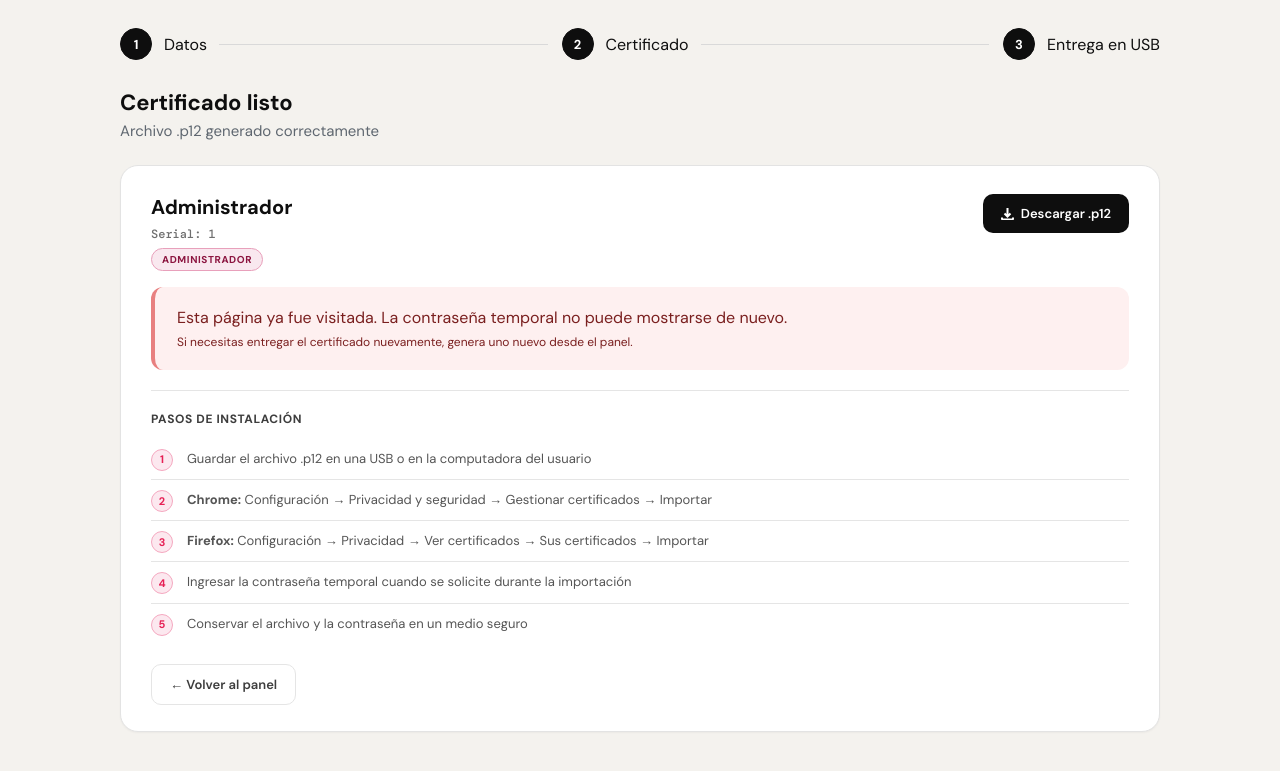
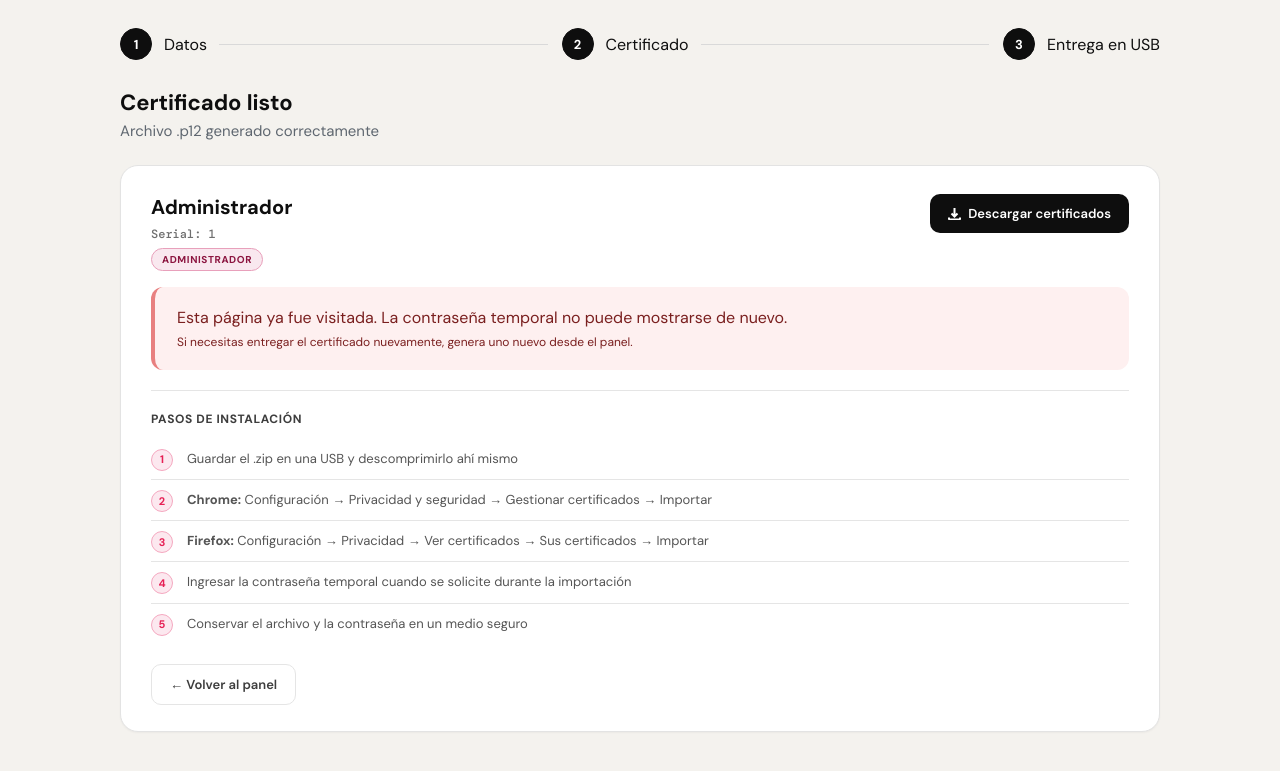
Before and after one commit to Krul-dev/CasaMonarca, a Flask app: page /admin/entregar_certificado in a window 1280 px wide. Shown: the top 771 px of the page. Run offline with Flask 3, Linux system fonts and the light colour scheme; a user stored in the database is signed in.

Commit message:
Cambié a algunas palabras
Hice que encaje mejor la descarga de los certificados con el nuevo método con el zip y cambíe un poco la primera linea de las instrucciones para esto mismo

```diff
--- a/paula-entrega_certificado/app final/templates/entregar_cert.html
+++ b/paula-entrega_certificado/app final/templates/entregar_cert.html
@@ -303,7 +303,7 @@
           <path d="M6.5 1v8M3.5 6.5L6.5 9.5l3-3"/>
           <path d="M1 10.5v1a1 1 0 001 1h9a1 1 0 001-1v-1"/>
         </svg>
-        Descargar .p12
+        Descargar certificados
       </a>
       {% endif %}
     </div>
@@ -334,7 +334,7 @@
       Pasos de instalación
     </p>
     <ol class="pasos">
-      <li>Guardar el archivo .p12 en una USB o en la computadora del usuario</li>
+      <li>Guardar el .zip en una USB y descomprimirlo ahí mismo</li>
       <li><strong>Chrome:</strong> Configuración → Privacidad y seguridad → Gestionar certificados → Importar</li>
       <li><strong>Firefox:</strong> Configuración → Privacidad → Ver certificados → Sus certificados → Importar</li>
       <li>Ingresar la contraseña temporal cuando se solicite durante la importación</li>
```
